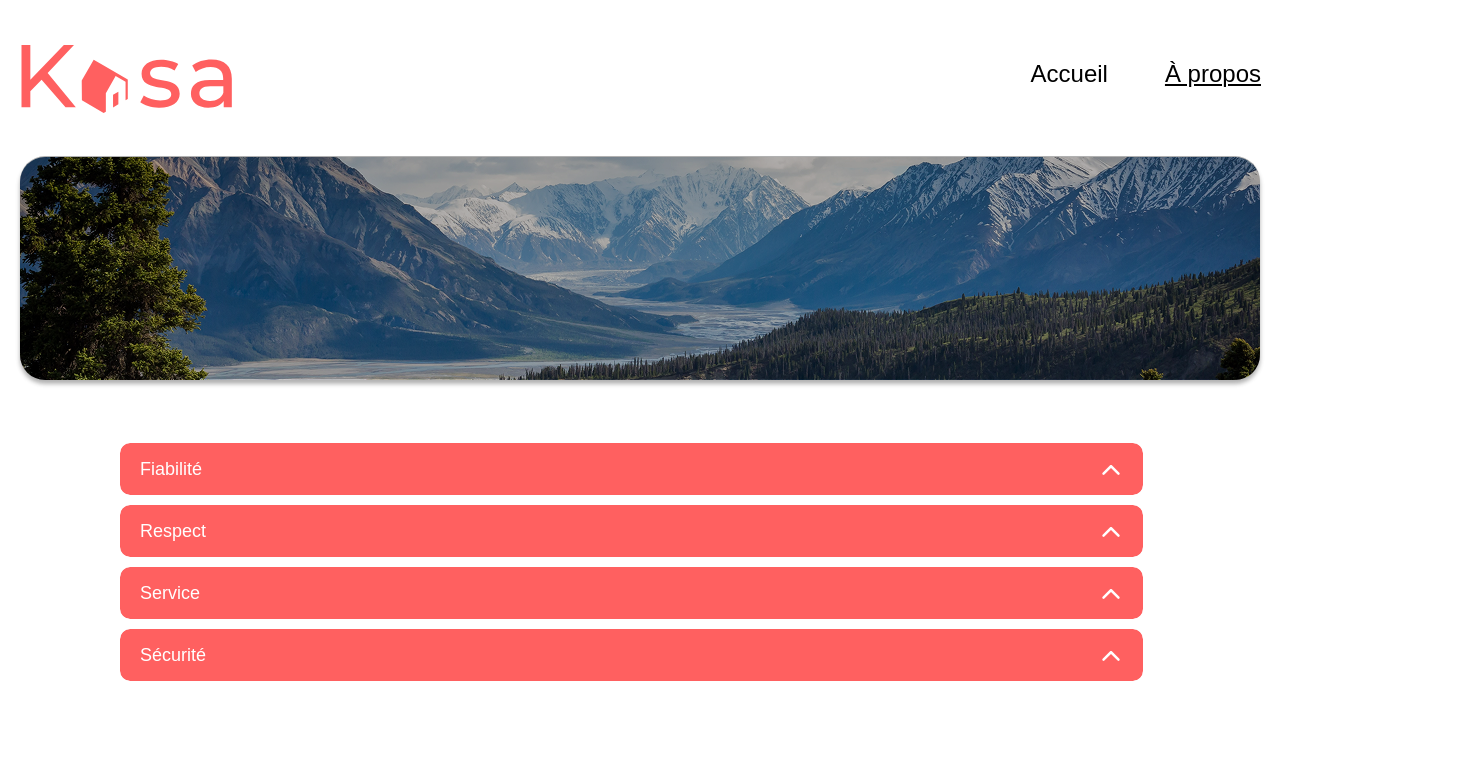
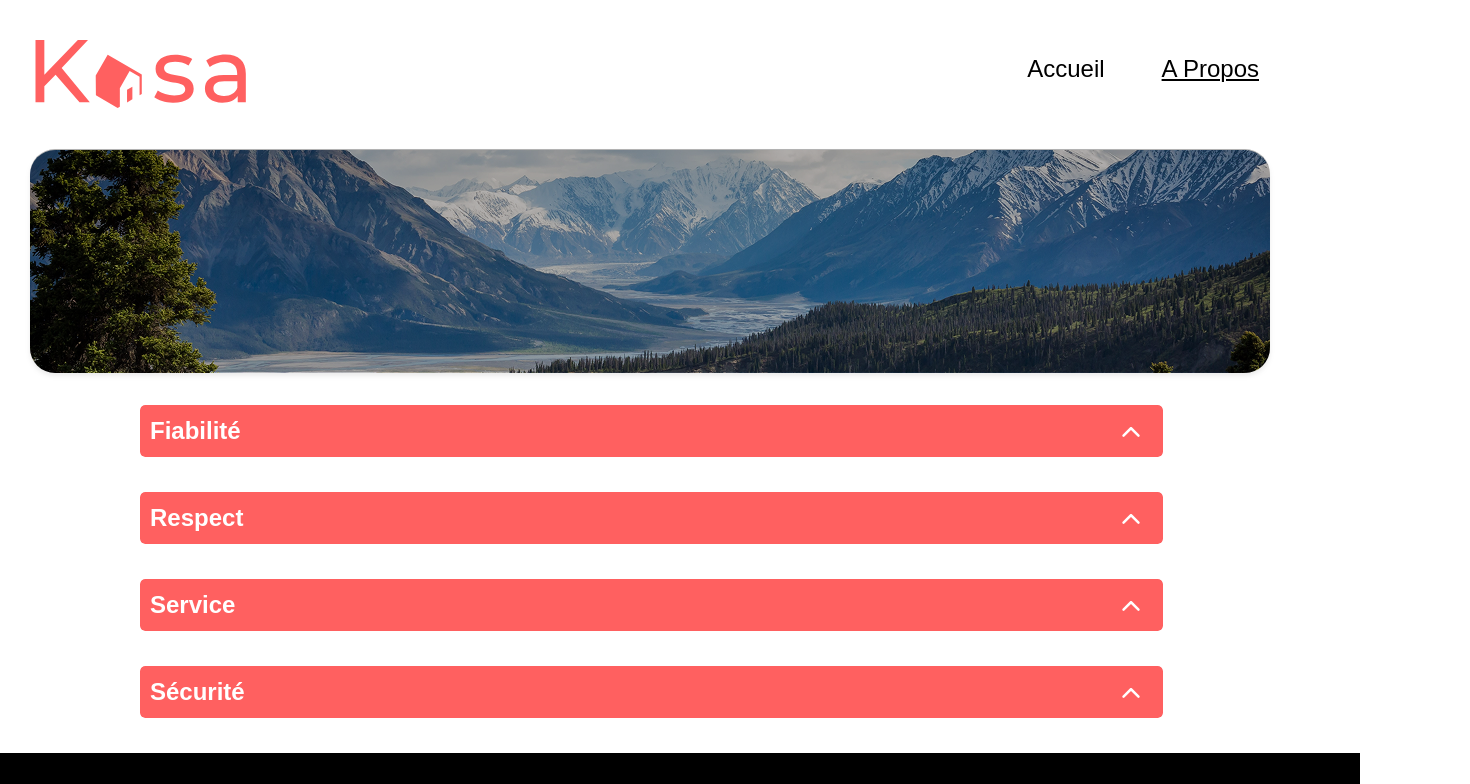
Before and after one commit to viejofacha/Kasa-API, a React (Vite) app in the folder my-react-app/: page /about in a window 1280 px wide. Shown: the top 784 px of the page, 1470 px wide, since content can reach past the window. Built offline with nearby package versions, Linux system fonts and the light colour scheme.

Commit message:
Feat: Correction sur le Collapse

```diff
--- a/my-react-app/src/App.css
+++ b/my-react-app/src/App.css
@@ -1,7 +1,7 @@
 #root {
   display: flex;
   justify-content: center;
-  max-width: 1280px;
+  /* max-width: 1440px; */
   margin: 0 auto;
   padding: 2rem;
   text-align: center;
--- a/my-react-app/src/components/Collapse/collapse.css
+++ b/my-react-app/src/components/Collapse/collapse.css
@@ -1,6 +1,6 @@
 .collapse {
   background: #f6f6f6;
-  border-radius: 10px;
+  border-radius: 5px;
   margin-bottom: 10px;
   overflow: hidden;
   max-width: 1240px;
@@ -14,7 +14,7 @@
     display: flex;
     justify-content: space-between;
     align-items: center;
-    border-radius: 10px;
+    border-radius: 5px;
     overflow: hidden;
     z-index: 1;
     height: 52px;
@@ -22,16 +22,18 @@
     padding-right: 10px;
     cursor: pointer;
     @media screen and (max-width: 768px) {
-      height: 30px;
+      /* height: 30px; */
     }
     h3 {
-      color: white;
-      font-size: 18px;
-      font-weight: 500;
-      line-height: 26px;
-      text-align: left;
-      margin-left: 10px;
+      font-family: Arial, Helvetica, sans-serif;
+      font-weight: 700;
+      font-size: 24px;
+      line-height: 143%;
+      letter-spacing: 0%;
+      vertical-align: middle;
+      color:white;
     }
+
     .arrow {
       margin-right: 10px;
       transition: transform 0.4s ease;
--- a/my-react-app/src/components/logementGallery/logementGallery.css
+++ b/my-react-app/src/components/logementGallery/logementGallery.css
@@ -13,6 +13,8 @@
   margin: 3em 0em 3em 0em;
   padding: 2.7em 0em 2.7em 0em;
   gap: 3em 0em;
+  position: relative;
+  left: 100px;
 
 
   }
--- a/my-react-app/src/index.css
+++ b/my-react-app/src/index.css
@@ -1,10 +1,9 @@
 :root {
-  position:sticky;
+  /* position:relative; */
   top: -743px;
   left: -543px;
-  padding-top: 45px;
   gap: 50px;
-
+width: 100%;
   font-family: system-ui, Avenir, Helvetica, Arial, sans-serif;
   line-height: 1.5;
   font-weight: 400;
@@ -36,17 +35,19 @@ body {
   place-items: center;
   min-width: 320px;
   min-height: 100vh;
+  background: black;
 }
 header {
   display: flex;
   flex-direction: row;
-  width: 100%;
+  width: 85%;
   align-content: flex-start;
   justify-content: space-between;
   align-items: center;
   padding-bottom: 1.25rem;
-  padding-left: 1em;
-  padding-right: 1em;
+  padding-left: 115px;
+  padding-right: 101px;
+  padding-top: 40px;
   img {
     @media screen and (max-width: 768px) {
       width: 7.5rem;
--- a/my-react-app/src/layout/bannerAbout/bannerAbout.css
+++ b/my-react-app/src/layout/bannerAbout/bannerAbout.css
@@ -1,7 +1,7 @@
 .bannerAbout {
   height: 223px;
-  top: -25px;
-  left: 0px;
+  top: 13px;
+  left: 110px;
   position: relative;
   border-width: 1px;
   border-radius: 25px;
@@ -30,7 +30,7 @@
   mix-blend-mode: Darken;
   background: #000000;
   /* border: 1px solid #000000; */
-  box-shadow: 0px 4px 4px 0px #00000040;
+  /* box-shadow: 0px 4px 4px 0px #00000040; */
 }
 .banner_background {
   width: 1240px;
--- a/my-react-app/src/layout/bannerHome/bannerHome.css
+++ b/my-react-app/src/layout/bannerHome/bannerHome.css
@@ -3,7 +3,7 @@
   width: 1240px;
   height: 223px;
   top: 15px;
-  left: 0px;
+  left: 100px;
   opacity: 100%;
   border-radius: 25px;
   box-shadow: 0px 4px 4px 0px #00000040;
--- a/my-react-app/src/layout/header/Header.jsx
+++ b/my-react-app/src/layout/header/Header.jsx
@@ -31,7 +31,7 @@ function Header() {
 
                 <NavLink to={`/about`} className={({ isActive, isPending }) =>
                 isPending ? "pending" : isActive ? "active" : ""}>
-                    À propos
+                    A Propos
                 </NavLink>
             </nav>
 
--- a/my-react-app/src/layout/header/header.css
+++ b/my-react-app/src/layout/header/header.css
@@ -2,7 +2,7 @@ header {
   position: relative;
   display: flex;
   flex-direction: row;
-  left: -15px;
+  left: 0px;
   align-content: center;
   justify-content: space-between;
   align-items: center;
--- a/my-react-app/src/pages/AboutPage/aboutPage.css
+++ b/my-react-app/src/pages/AboutPage/aboutPage.css
@@ -2,11 +2,11 @@
   position: relative;
   display: flex;
   flex-direction: column;
-  top: 40px;
-  left:0px;
-  gap: 38px;
-  min-height: 100vh;
+  top: 0px;
+  left: 0px;
   flex: 1;
+  width: 1440px;
+  background: white;
   .collapse {
     width: 100%;
   }
@@ -14,7 +14,10 @@
 .valeurs {
   position: relative;
   width: 1023px;
-  top: 0px;
-  left: 100px;
-  gap: 30px;
+  top: 45px;
+  left: 220px;
+  gap: 25px;
+  display: flex;
+  flex-direction: column;
+  padding-bottom: 70px;
 }
--- a/my-react-app/src/pages/HomePage/homePage.css
+++ b/my-react-app/src/pages/HomePage/homePage.css
@@ -1,9 +1,11 @@
 .home-container {
   position: relative;
-  border-radius: 25px;
+  width: 1440px;
+  /* border-radius: 25px; */
   left: 0px;
   gap: 50px;
   background: #ffffff;
+  height: 3170px;
 }
 
 .main-content {
```
